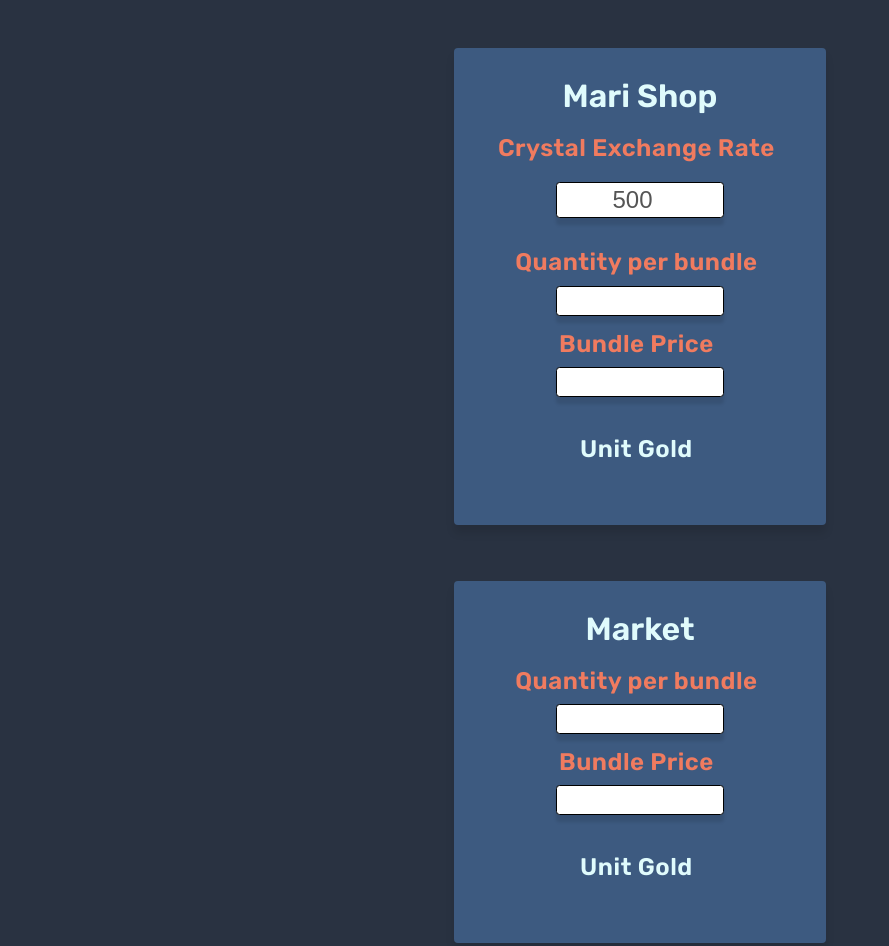
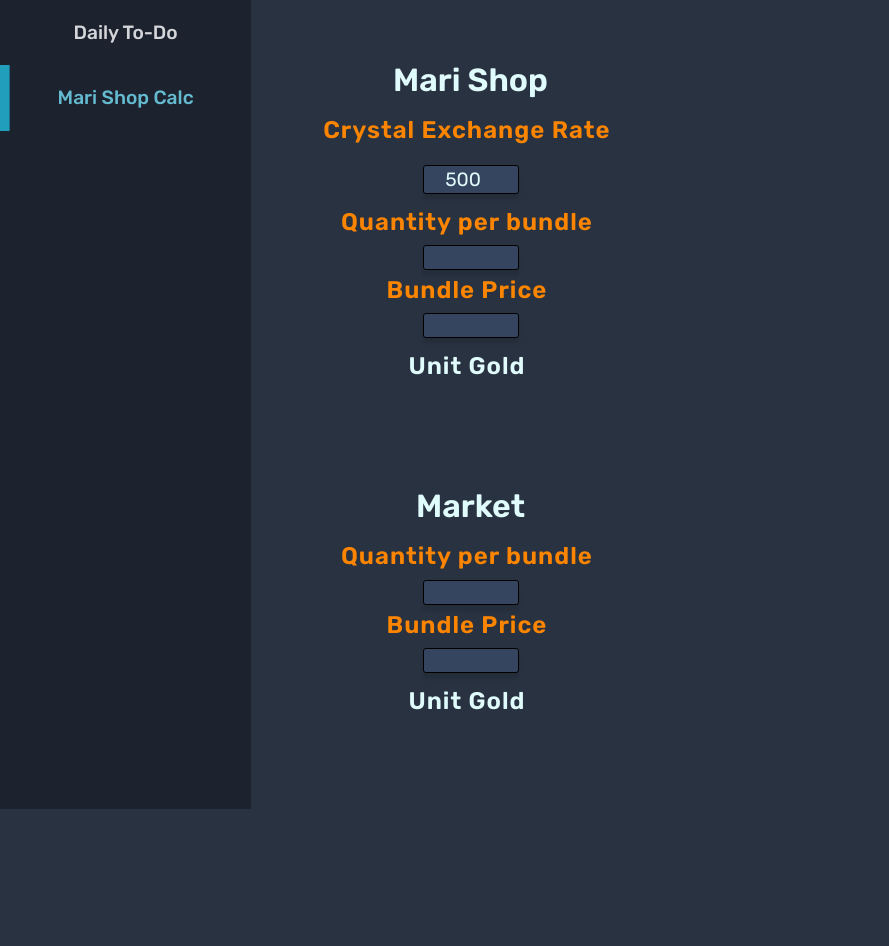
Before and after one commit to PomPoko-lab/lost-ark-tools, a plain HTML site: page index.html in a window 1280 px wide. Shown: the whole page, without its empty margins (0-889 px from the left). After the commit the page ends 809 px from the top, so only its background shows below. Drawn offline with Linux system fonts and the light colour scheme.

Commit message:
Sidebar Addition

```diff
--- a/app.js
+++ b/app.js
@@ -9,6 +9,12 @@ const marketPackPrice = document.querySelector(".market--pack-price");
 
 const marketResults = document.querySelector(".market--result");
 
+const appMari = document.getElementById("mari-calc-app");
+const appToDo = document.getElementById("todo-app");
+
+const btnNavMari = document.getElementById("nav--mari");
+const btnNavToDo = document.getElementById("nav--todo");
+
 let mariUnit = 0;
 let mariPrice = 0;
 let mariResult = 0;
@@ -18,8 +24,26 @@ let marketUnit = 0;
 let marketPrice = 0;
 let marketResult = 0;
 
+const switchNav = function () {
+  resetNav();
+  this.id === "nav--mari" && appMari.classList.add("app--active");
+  this.id === "nav--todo" && appToDo.classList.add("app--active");
+  this.classList.add("btn--active");
+};
+
+const resetNav = function () {
+  if (appMari.classList.contains("app--active")) {
+    appMari.classList.remove("app--active");
+    btnNavMari.classList.remove("btn--active");
+  }
+  if (appToDo.classList.contains("app--active")) {
+    appToDo.classList.remove("app--active");
+    btnNavToDo.classList.remove("btn--active");
+  }
+};
+
 const updateResults = (element, result) => {
-  element.textContent = +result;
+  element.textContent = +result + " g";
 };
 
 const calculateBundle = (price, quantity) => {
@@ -66,3 +90,6 @@ marketPackPrice.addEventListener("input", (e) => {
   marketResult = calculateBundle(marketPrice, marketUnit);
   updateResults(marketResults, marketResult.toFixed(1));
 });
+
+btnNavToDo.addEventListener("click", switchNav);
+btnNavMari.addEventListener("click", switchNav);
--- a/assets/style.css
+++ b/assets/style.css
@@ -58,15 +58,32 @@ Medium: 11px
   margin: 0;
   box-sizing: border-box;
   line-height: 1;
+  font-family: "Rubik", sans-serif;
 }
 
 body {
-  font-family: "Rubik", sans-serif;
   line-height: 1;
   font-weight: 400;
   background-color: #293241;
   color: #e0fbfc;
-  padding: 1em 0 0 0;
+  display: flex;
+}
+
+#side-nav {
+  min-height: 100vh;
+  display: flex;
+  flex-direction: column;
+  background-color: #1d232e;
+}
+
+.nav-button {
+  padding: 1.2em 3em;
+  border: none;
+  background-color: transparent;
+  color: #d4d6d9;
+  font-size: 1.2rem;
+  font-weight: 500;
+  cursor: pointer;
 }
 
 .exchange-rate-container {
@@ -75,14 +92,14 @@ body {
   align-items: center;
   flex-direction: column;
   gap: 0.7em;
-  margin-bottom: 1.5em;
+  /* margin-bottom: 1.5em; */
 }
 
 .title {
   font-size: 2rem;
   font-weight: 600;
   text-align: center;
-  margin-bottom: 0.5em;
+  margin-bottom: 0.2em;
 }
 
 .exchange-rate-container input {
@@ -92,32 +109,35 @@ body {
 
 input[type="number"] {
   text-align: center;
-  color: #555;
-  font-size: 1.5rem;
+  color: #e0fbfc;
+  background-color: #36455f;
+  font-size: 1.2rem;
   border-radius: 0.15em;
   border: 1px solid black;
   box-shadow: 0 0.3em 0.2rem rgba(0, 0, 0, 0.1);
 }
 
-main {
+#mari-calc-app {
   display: flex;
   padding: 2em;
-  justify-content: center;
-  align-items: center;
   flex-direction: column;
-  gap: 3.5em;
+  /* justify-content: ; */
+  /* align-items: center; */
+
+  gap: 1em;
+  opacity: 0%;
 }
 
-main input[type="number"] {
+#mari-calc-app input[type="number"] {
   align-self: center;
-  width: 7em;
+  width: 6rem;
 }
 
 .item-header {
-  color: #f07b5f;
+  color: #fb8500;
   font-size: 1.5rem;
   font-weight: 600;
-  letter-spacing: 0.5px;
+  letter-spacing: 1px;
   margin-right: 0.3em;
   text-align: center;
 }
@@ -126,17 +146,23 @@ main input[type="number"] {
   color: #e0fbfc;
 }
 
+.results-text {
+  color: #ffb703;
+  font-weight: 500;
+  letter-spacing: 1px;
+}
+
 .container {
   display: flex;
   flex-direction: column;
-  gap: 0.5em;
+  padding: 2em 2.5em;
+  gap: 1em;
+  /* border-radius: 0.25em;
   background-color: #3d5a80;
-  padding: 2em 2.5em;
-  border-radius: 0.25em;
-  box-shadow: 0 0.5em 0.5rem rgba(0, 0, 0, 0.1);
+  box-shadow: 0 0.5em 0.5rem rgba(0, 0, 0, 0.1); */
 }
 
-@media (min-width: 470px) {
+@media (min-width: 480px) {
   .container {
     min-width: 23.3em;
   }
@@ -145,8 +171,8 @@ main input[type="number"] {
 .rates-container {
   display: flex;
   flex-direction: column;
-  gap: 1em;
-  margin-bottom: 2em;
+  gap: 0.5em;
+  /* margin-bottom: 2em; */
 }
 
 div {
@@ -162,6 +188,18 @@ p.market--result {
   min-height: 1em;
 }
 
+/* Utilities */
+
 .hide {
   display: none;
 }
+
+.btn--active {
+  /* background-color: #191e27; */
+  box-shadow: inset 0.5em 0em 0 0 #219ebc;
+  color: #64bbd0;
+}
+
+.app--active {
+  opacity: 100% !important;
+}
--- a/index.html
+++ b/index.html
@@ -4,7 +4,7 @@
     <meta charset="UTF-8" />
     <meta http-equiv="X-UA-Compatible" content="IE=edge" />
     <meta name="viewport" content="width=device-width, initial-scale=1.0" />
-    <title>Simple Mari Shop Calculator</title>
+    <title>Lost Ark Tools</title>
     <link rel="stylesheet" href="assets/style.css" />
     <link rel="preconnect" href="https://fonts.googleapis.com" />
     <link rel="preconnect" href="https://fonts.gstatic.com" crossorigin />
@@ -15,8 +15,15 @@
     <script src="app.js" defer></script>
   </head>
   <body>
-    <header></header>
-    <main>
+    <!-- <header></header> -->
+    <nav id="side-nav">
+      <button id="nav--todo" class="nav-button">Daily To-Do</button
+      ><button id="nav--mari" class="nav-button btn--active">
+        Mari Shop Calc
+      </button>
+    </nav>
+    <section id="todo-app"></section>
+    <section id="mari-calc-app" class="app--active">
       <h1 class="hide">Mari Shop Calculator</h1>
       <section title="mari-shop" class="container">
         <h2 class="title">Mari Shop</h2>
@@ -60,7 +67,7 @@
         </div>
         <div class="results-container">
           <p class="item-header">Unit Gold</p>
-          <p class="mari--result"></p>
+          <p class="mari--result results-text"></p>
         </div>
       </section>
       <section title="market" class="container">
@@ -96,6 +103,6 @@
           <p class="market--result"></p>
         </div>
       </section>
-    </main>
+    </section>
   </body>
 </html>
```
